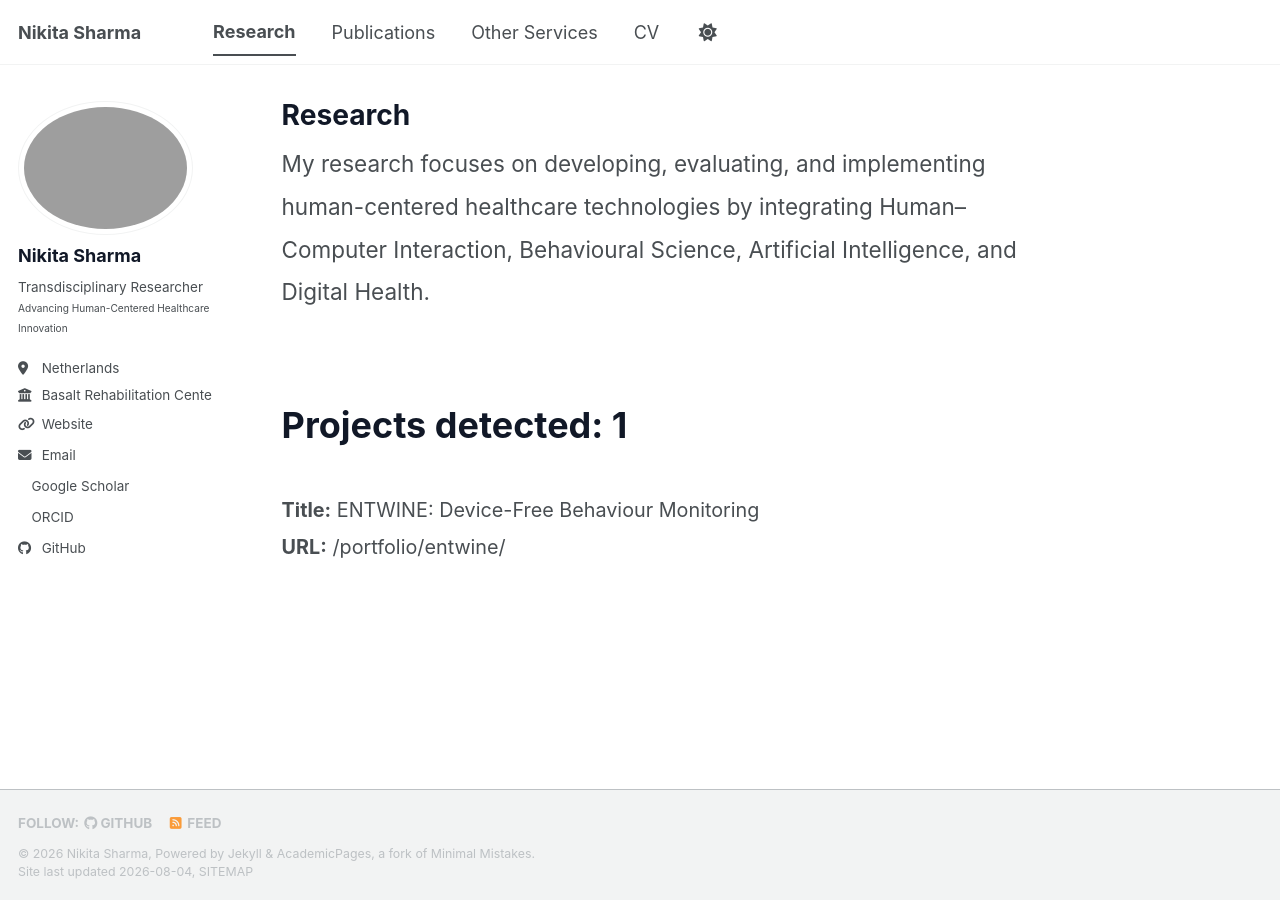
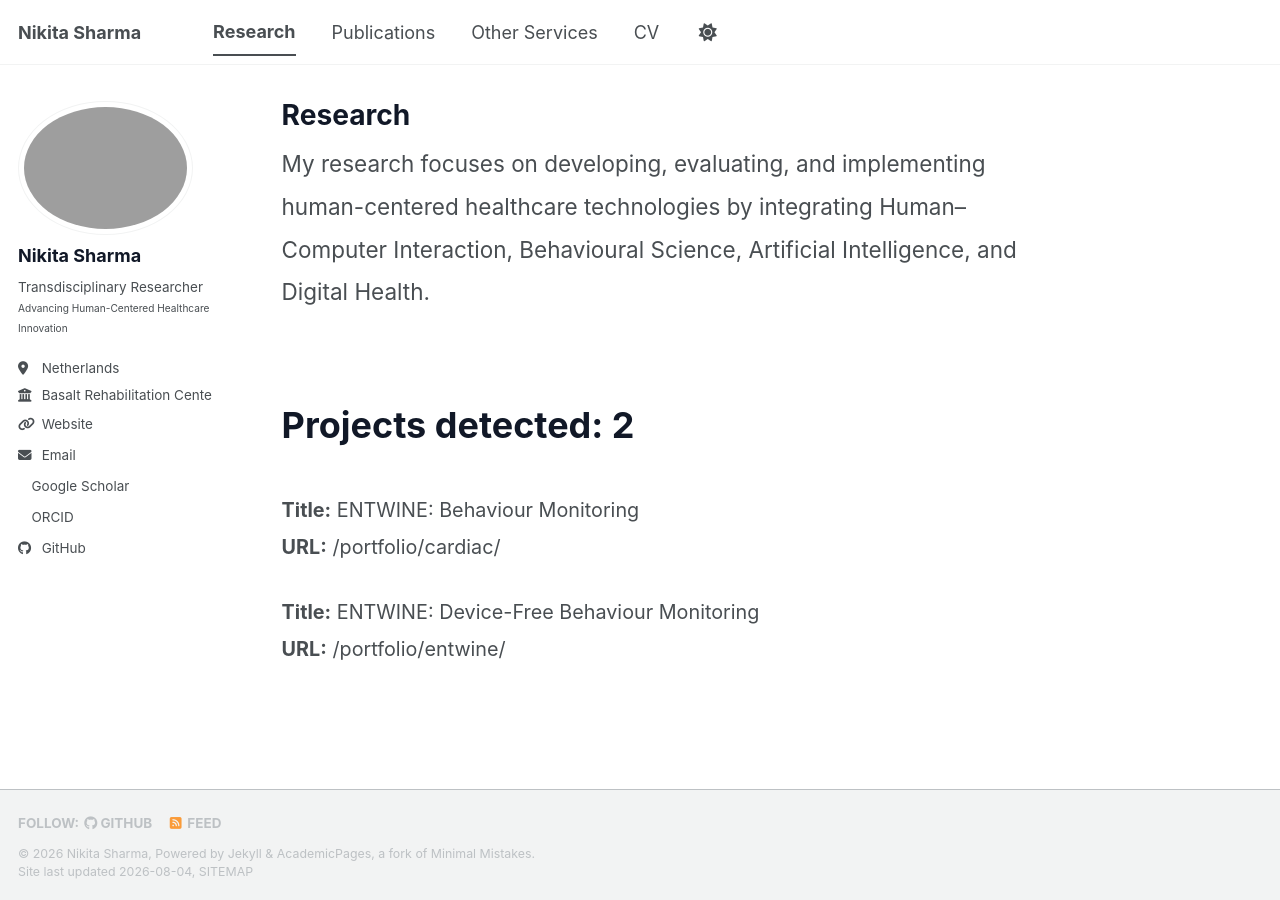
Before and after one commit to nikitasharma14/Portfolio, a Jekyll site: the page built from _pages/research.md, in a window 1280 px wide. Built offline with Jekyll 4.4.1, drawn with Linux system fonts in a browser that asks for light colours; a style sheet for code colours, icons or effects is not loaded.

Commit message:
Update  cardiac.md

```diff
--- a/_portfolio/ cardiac.md
+++ b/_portfolio/ cardiac.md
@@ -1,6 +1,5 @@
-
 ---
-title: "Technology-Driven Cardiac Rehabilitation"
+title: "ENTWINE: Behaviour Monitoring"
 
 collection: portfolio
 
```
